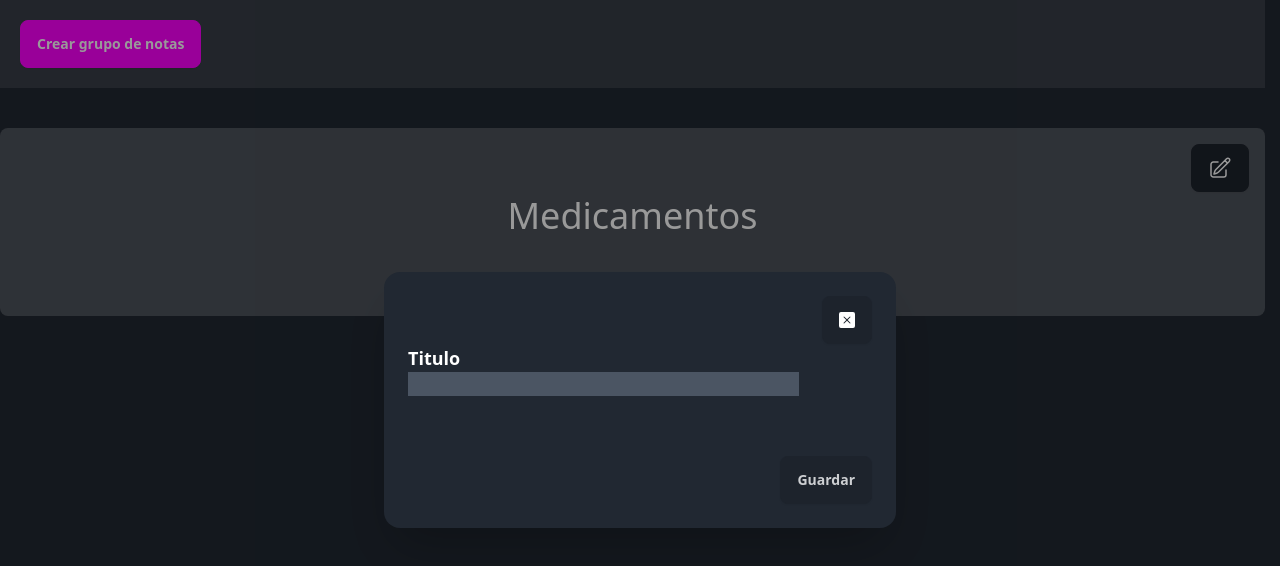
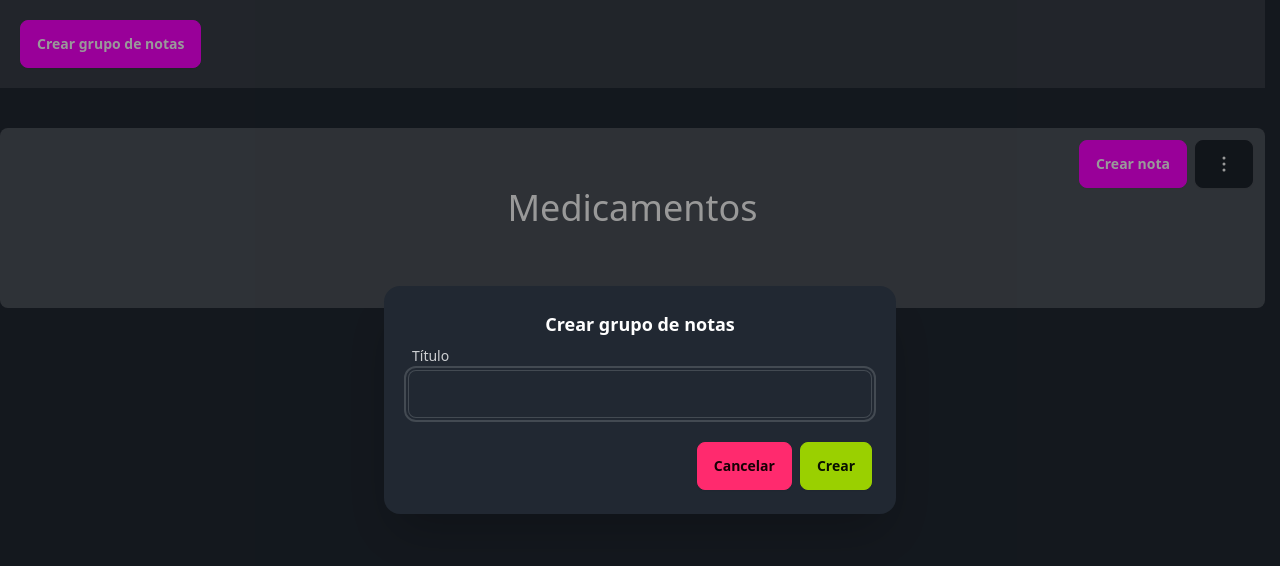
Before and after one commit to JoaquinMeneses/Grupo8_ArgentinaPrograma, a React (Vite) app: page / in a window 1280 px wide. Both pictures are taken after a click on the button "Crear grupo de notas". Shown: the top 566 px of the page. Built offline with nearby package versions, Linux system fonts and the light colour scheme.

Commit message:
Modify:component create note

```diff
--- a/src/components/NavBar.jsx
+++ b/src/components/NavBar.jsx
@@ -1,19 +1,20 @@
-import React, { useState }from "react";
+import React, { useState } from "react";
 import CreateGroupNotes from "./modals/CreateGroupNotes";
+import Test from "./modals/Test";
 
 const NavBar = () => {
   // Guardar Títulos colocados en input
-  const [buttons, setButtons] = useState([])
+  const [buttons, setButtons] = useState([]);
 
   //recibimos por parámetro el inputTitle
   const showButtons = (inputTitle) => {
     // Guardar lógica en setButton y ...prevButton copia todos los elementos anteriores del array
     setButtons((prevButton) => [...prevButton, inputTitle]);
-  }
+  };
 
   return (
     <div className="bg-white/10 flex flex-row p-5 ">
-      <CreateGroupNotes showButton={showButtons}/>
+      <Test />
       <div className="ml-20 flex gap-10">
         {/* Renderizado de botones */}
         {buttons.map((buttonRender, index) => (
--- a/src/components/modals/CreateModalNotes.jsx
+++ /dev/null
@@ -1,79 +0,0 @@
-import React, { useState } from "react";
-
-const CreateModalNotes = ({ showNotes }) => {
-  const [inputTitle, setInputTitle] = useState("");
-  const [inputDescription, setInputDescription] = useState("");
-
-  const handleTitle = (event) => {
-    setInputTitle(event.target.value);
-  };
-
-  const handleDescription = (event) => {
-    setInputDescription(event.target.value);
-  };
-
-  const handleSave = () => {
-    showNotes(inputTitle, inputDescription);
-    document.getElementById("my_modal_1").close();
-  };
-
-  return (
-    <>
-      <button
-        className="btn btn-primary text-white"
-        onClick={() => document.getElementById("my_modal_1").showModal()}
-      >
-        Crear grupo de notas
-      </button>
-      <dialog id="my_modal_1" className="modal bg-black-600/100">
-        <div className="modal-box">
-          <form method="dialog" className="method flex flex-row-reverse">
-            <button className="btn btn-close">
-              <svg
-                xmlns="http://www.w3.org/2000/svg"
-                width="16"
-                height="16"
-                fill="currentColor"
-                className="bi bi-x-square-fill"
-                viewBox="0 0 16 16"
-              >
-                <path d="M2 0a2 2 0 0 0-2 2v12a2 2 0 0 0 2 2h12a2 2 0 0 0 2-2V2a2 2 0 0 0-2-2H2zm3.354 4.646L8 7.293l2.646-2.647a.5.5 0 0 1 .708.708L8.707 8l2.647 2.646a.5.5 0 0 1-.708.708L8 8.707l-2.646 2.647a.5.5 0 0 1-.708-.708L7.293 8 4.646 5.354a.5.5 0 1 1 .708-.708z" />
-              </svg>
-            </button>
-          </form>
-          <div className="new-group">
-            <label htmlFor="createGroupTitle" className="block max-w-fit">
-              <h3 className="font-bold text-lg">Titulo</h3>
-            </label>
-            <input
-              id="createGroupTitle"
-              type="text"
-              className="mb-9 bg-gray-600 w-[391px]"
-              onChange={handleTitle}
-              value={inputTitle}
-            />
-
-            <label htmlFor="createGroupDescription" className="block max-w-fit">
-              <h3 className="font-bold text-lg">Descripción</h3>
-            </label>
-            <textarea
-              id="createGroupDescription"
-              rows={5}
-              cols={50}
-              className="p-2 mb-9 bg-gray-600 resize-none"
-              onClick={handleDescription}
-              value={inputDescription}
-            ></textarea>
-          </div>
-          <div className="modal-action">
-            <button className="btn" onClick={handleSave}>
-              Guardar
-            </button>
-          </div>
-        </div>
-      </dialog>
-    </>
-  );
-};
-
-export default CreateModalNotes;
--- /dev/null
+++ b/src/components/modals/CreateNote.jsx
@@ -0,0 +1,60 @@
+import React, { useRef } from "react";
+
+const ModalNote = ({ handleCreateNote }) => {
+  let title = useRef();
+  let description = useRef();
+  return (
+    <>
+      <button
+        className="btn btn-primary text-white"
+        onClick={() => document.getElementById("my_modal_5").showModal()}
+      >
+        Crear nota
+      </button>
+      <dialog id="my_modal_5" className="modal modal-bottom sm:modal-middle">
+        <div className="modal-box">
+          <h3 className="font-bold text-lg text-center">Crear nota</h3>
+          <form className="form-control w-full">
+            <div>
+              <label className="label pb-[0.2rem]" htmlFor="inputTitle">
+                <span className="label-text">Título</span>
+              </label>
+              <input
+                type="text"
+                className="input input-bordered w-full"
+                id="inputTitle"
+                required
+                ref={title}
+              />
+            </div>
+            <div>
+              <label className="label pb-[0.2rem]" htmlFor="inputDescription">
+                <span className="label-text">Description</span>
+              </label>
+              <textarea
+                className="textarea textarea-bordered w-full resize-none"
+                id="inputDescription"
+                required
+                rows={6}
+                ref={description}
+              ></textarea>
+            </div>
+          </form>
+          <div className="modal-action">
+            <form method="dialog" className="flex gap-2">
+              <button className="btn btn-error">Cancelar</button>
+              <button
+                className="btn btn-success"
+                onClick={() => handleCreateNote(title, description)}
+              >
+                Crear
+              </button>
+            </form>
+          </div>
+        </div>
+      </dialog>
+    </>
+  );
+};
+
+export default ModalNote;
--- /dev/null
+++ b/src/components/modals/Test.jsx
@@ -0,0 +1,50 @@
+import React, { useRef } from "react";
+
+const ModalNote = ({ handleCreateNote }) => {
+  let title = useRef();
+  let description = useRef();
+  return (
+    <>
+      <button
+        className="btn btn-primary text-white"
+        onClick={() => document.getElementById("my_modal_5").showModal()}
+      >
+        Crear grupo de notas
+      </button>
+      <dialog id="my_modal_5" className="modal modal-bottom sm:modal-middle">
+        <div className="modal-box">
+          <h3 className="font-bold text-lg text-center">
+            Crear grupo de notas
+          </h3>
+          <form className="form-control w-full">
+            <div>
+              <label className="label pb-[0.2rem]" htmlFor="inputTitle">
+                <span className="label-text">Título</span>
+              </label>
+              <input
+                type="text"
+                className="input input-bordered w-full"
+                id="inputTitle"
+                required
+                ref={title}
+              />
+            </div>
+          </form>
+          <div className="modal-action">
+            <form method="dialog" className="flex gap-2">
+              <button className="btn btn-error">Cancelar</button>
+              <button
+                className="btn btn-success"
+                onClick={() => console.log("Probando")}
+              >
+                Crear
+              </button>
+            </form>
+          </div>
+        </div>
+      </dialog>
+    </>
+  );
+};
+
+export default ModalNote;
--- a/src/index.css
+++ b/src/index.css
@@ -7,4 +7,25 @@
   margin: 0;
   box-sizing: border-box;
   color: white;
+
+  --sb-track-color: rgba(0, 0, 0, 0.39);
+  --sb-thumb-color: #6baf8d; /* Revisar color */
+  --sb-size: 10px;
+
+  scrollbar-color: var(--sb-thumb-color) var(--sb-track-color);
+
 }
+
+*::-webkit-scrollbar {
+  width: var(--sb-size);
+}
+
+*::-webkit-scrollbar-track {
+  background: var(--sb-track-color);
+  border-radius: 10px;
+}
+
+*::-webkit-scrollbar-thumb {
+  background: var(--sb-thumb-color);
+  border-radius: 10px;
+}
--- a/src/pages/Main.jsx
+++ b/src/pages/Main.jsx
@@ -1,14 +1,14 @@
 import React, { useState, useEffect } from "react";
 import NavBar from "../components/NavBar";
-
 import Note from "../components/Note";
+import CreateNote from "../components/modals/CreateNote";
 
 const Main = () => {
   const [notes, setNotes] = useState([]);
 
-  const handleCreateNote = () => {
-    const title = prompt("Ingresa el título de la nota:");
-    const content = prompt("Ingresa la nota:");
+  const handleCreateNote = (titleInput, descriptionInput) => {
+    let title = titleInput.current.value;
+    let content = descriptionInput.current.value;
     const date = new Date();
 
     const newNote = {
@@ -17,7 +17,7 @@ const Main = () => {
       content: content,
       date: date.toLocaleString(),
     };
-
+    console.log(notes);
     setNotes([...notes, newNote]);
   };
 
@@ -57,37 +57,48 @@ const Main = () => {
   return (
     <>
       <NavBar />
-      {/* <Test/> */}
       <div className="container my-10 mx-auto bg-white/20 rounded-lg">
-        <div className=" flex justify-end pt-3 pr-3">
-          <details className="dropdown dropdown-left">
-            <summary className="m-1 btn">
+        <div className=" flex justify-end pt-3 pr-3 gap-2">
+          <CreateNote handleCreateNote={handleCreateNote} />
+          <div className="dropdown dropdown-bottom dropdown-end">
+            <label tabIndex={0} className="btn">
               <svg
                 xmlns="http://www.w3.org/2000/svg"
                 fill="none"
                 viewBox="0 0 24 24"
-                strokeWidth="1.5"
+                strokeWidth={1.5}
                 stroke="currentColor"
                 className="w-6 h-6"
               >
                 <path
                   strokeLinecap="round"
                   strokeLinejoin="round"
-                  d="M16.862 4.487l1.687-1.688a1.875 1.875 0 112.652 2.652L10.582 16.07a4.5 4.5 0 01-1.897 1.13L6 18l.8-2.685a4.5 4.5 0 011.13-1.897l8.932-8.931zm0 0L19.5 7.125M18 14v4.75A2.25 2.25 0 0115.75 21H5.25A2.25 2.25 0 013 18.75V8.25A2.25 2.25 0 015.25 6H10"
+                  d="M12 6.75a.75.75 0 110-1.5.75.75 0 010 1.5zM12 12.75a.75.75 0 110-1.5.75.75 0 010 1.5zM12 18.75a.75.75 0 110-1.5.75.75 0 010 1.5z"
                 />
               </svg>
-            </summary>
-            <ul className="p-2 shadow menu dropdown-content z-[1] bg-base-100 rounded-box w-52">
+            </label>
+            <ul
+              tabIndex={0}
+              className="dropdown-content z-[1] menu p-2 shadow bg-base-100 rounded-box w-52"
+            >
               <li>
-                <button className="btn btn-primary" onClick={handleCreateNote}>
-                  Crear nota
-                </button>
+                <a
+                  className="text-error hover:bg-error/50"
+                  onClick={handleDeleteNote}
+                >
+                  Borrar grupo de notas
+                </a>
               </li>
               <li>
-                <a>...</a>
+                <a
+                  className="text-info hover:bg-info/50"
+                  onClick={handleChangeNote}
+                >
+                  Editar grupo de notas
+                </a>
               </li>
             </ul>
-          </details>
+          </div>
         </div>
         <h1 className="text-center text-4xl">Medicamentos</h1>
         {/* Parámetro titulo */}
```
Also changed, not shown: src/components/Note.jsx (+27 -20 lines).
